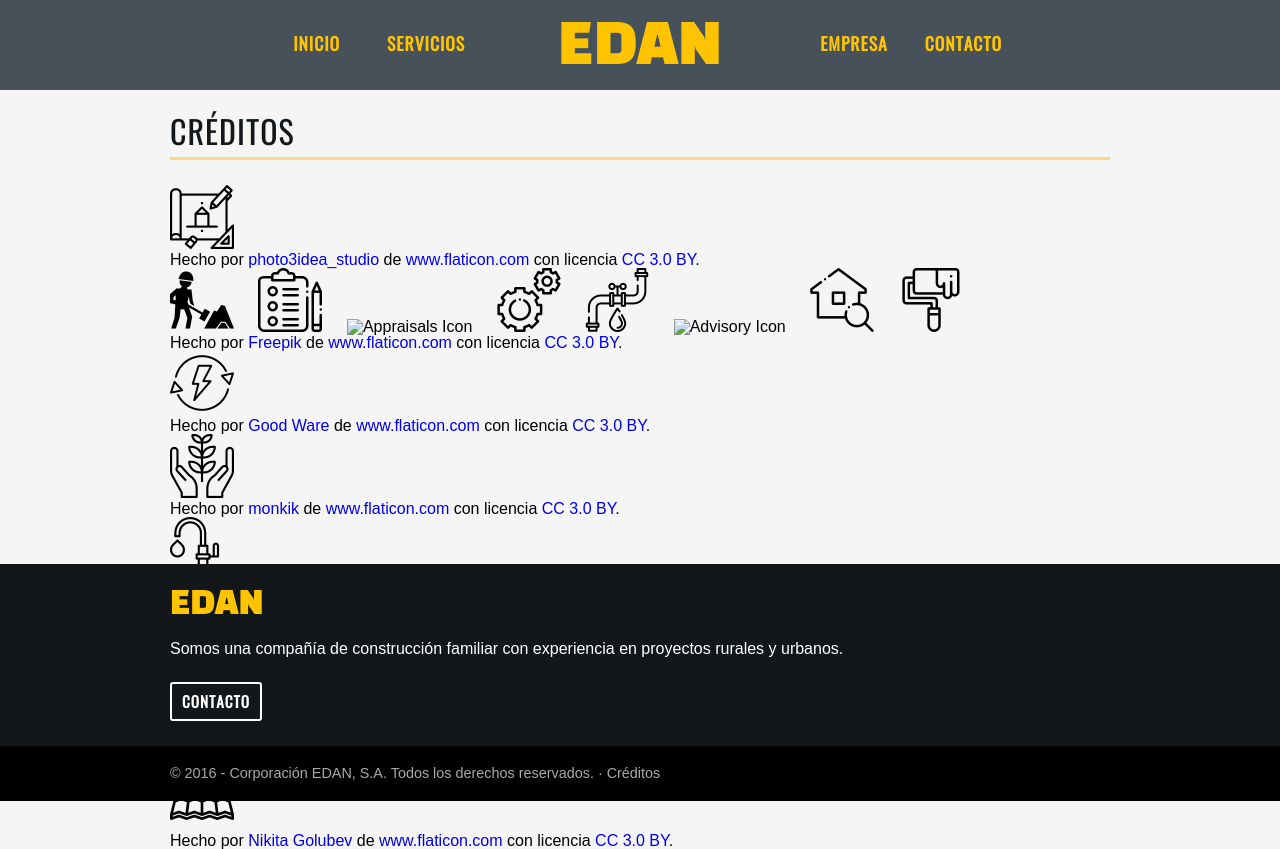
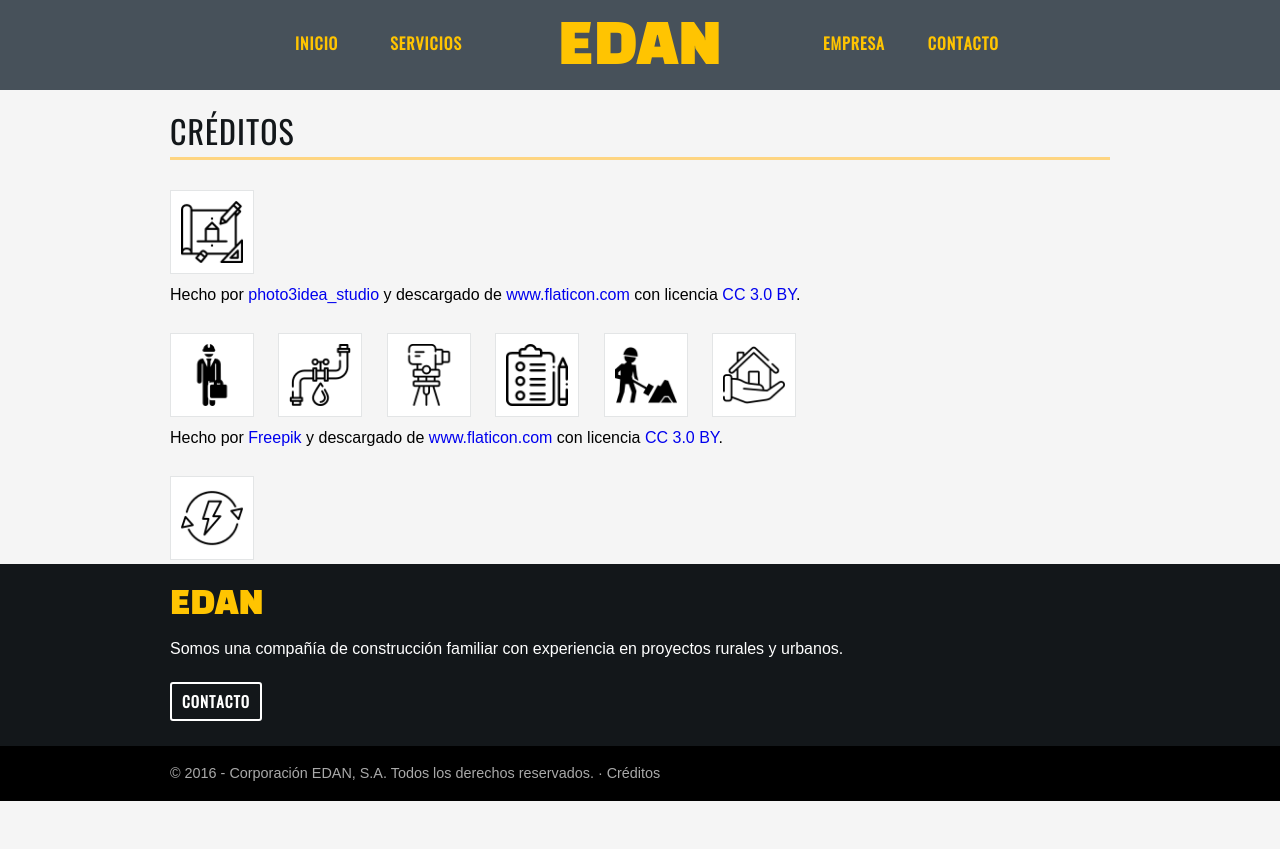
Before and after one commit to ejmiranda/edan, a plain HTML site: page pages/credits.html in a window 1280 px wide. After the commit the page ends 801 px from the top, so only its background shows below. Drawn offline with Linux system fonts and the light colour scheme.

Commit message:
Updated credit page with remaining icons and change style

```diff
--- a/pages/credits.html
+++ b/pages/credits.html
@@ -41,43 +41,35 @@
                 src="../media/services/architecture.png"
                 alt="Architecture Icon">
           </div>
-          <div class="attributions">Hecho por <a href="https://www.flaticon.com/authors/photo3idea-studio" title="photo3idea_studio">photo3idea_studio</a> de <a href="https://www.flaticon.com/" title="Flaticon">www.flaticon.com</a> con licencia <a href="http://creativecommons.org/licenses/by/3.0/" title="Creative Commons BY 3.0" target="_blank">CC 3.0 BY</a>.
+          <div class="attributions">Hecho por <a href="https://www.flaticon.com/authors/photo3idea-studio" title="photo3idea_studio">photo3idea_studio</a> y descargado de <a href="https://www.flaticon.com/" title="Flaticon">www.flaticon.com</a> con licencia <a href="http://creativecommons.org/licenses/by/3.0/" title="Creative Commons BY 3.0" target="_blank">CC 3.0 BY</a>.
           </div>
           <div class="icons">
+            <img
+                class="small-icon"
+                src="../media/services/engineering.png"
+                alt="Engineering Icon">
+            <img
+                class="small-icon"
+                src="../media/services/plumbing.png"
+                alt="Plumbing Icon">
+            <img
+                class="small-icon"
+                src="../media/services/topography.png"
+                alt="Topography Icon">
+            <img
+                class="small-icon"
+                src="../media/services/study.png"
+                alt="Study Icon">
             <img
                 class="small-icon"
                 src="../media/services/construction.png"
                 alt="Construction Icon">
             <img
                 class="small-icon"
-                src="../media/services/study.png"
-                alt="Study Icon">
-            <img
-                class="small-icon"
-                src="../media/services/appraisals.png"
-                alt="Appraisals Icon">
-            <img
-                class="small-icon"
-                src="../media/services/electromechanics.png"
-                alt="Electromechanics Icon">
-            <img
-                class="small-icon"
-                src="../media/services/plumbing.png"
-                alt="Plumbing Icon">
-            <img
-                class="small-icon"
-                src="../media/services/advisory.png"
-                alt="Advisory Icon">
-            <img
-                class="small-icon"
-                src="../media/services/detailing.png"
-                alt="Detailing Icon">
-            <img
-                class="small-icon"
-                src="../media/services/painting.png"
-                alt="Painting Icon">
+                src="../media/services/real-estate.png"
+                alt="Real Estate Icon">
           </div>
-          <div class="attributions">Hecho por <a href="http://www.freepik.com" title="Freepik">Freepik</a> de <a href="https://www.flaticon.com/" title="Flaticon">www.flaticon.com</a> con licencia <a href="http://creativecommons.org/licenses/by/3.0/" title="Creative Commons BY 3.0" target="_blank">CC 3.0 BY</a>.
+          <div class="attributions">Hecho por <a href="http://www.freepik.com" title="Freepik">Freepik</a> y descargado de <a href="https://www.flaticon.com/" title="Flaticon">www.flaticon.com</a> con licencia <a href="http://creativecommons.org/licenses/by/3.0/" title="Creative Commons BY 3.0" target="_blank">CC 3.0 BY</a>.
           </div>
           <div class="icons">
             <img
@@ -85,47 +77,7 @@
                 src="../media/services/electricity.png"
                 alt="Electricity Icon">
           </div>
-          <div class="attributions">Hecho por <a href="https://www.flaticon.com/authors/good-ware" title="Good Ware">Good Ware</a> de <a href="https://www.flaticon.com/" title="Flaticon">www.flaticon.com</a> con licencia <a href="http://creativecommons.org/licenses/by/3.0/" title="Creative Commons BY 3.0" target="_blank">CC 3.0 BY</a>.
-          </div>
-          <div class="icons">
-            <img
-                class="small-icon"
-                src="../media/services/nature.png"
-                alt="Nature Icon">
-          </div>
-          <div class="attributions">Hecho por <a href="https://www.flaticon.com/authors/monkik" title="monkik">monkik</a> de <a href="https://www.flaticon.com/" title="Flaticon">www.flaticon.com</a> con licencia <a href="http://creativecommons.org/licenses/by/3.0/" title="Creative Commons BY 3.0" target="_blank">CC 3.0 BY</a>.
-          </div>
-          <div class="icons">
-            <img
-                class="small-icon"
-                src="../media/services/hidro.png"
-                alt="Hidro Icon">
-          </div>
-          <div class="attributions">Hecho por <a href="https://www.flaticon.com/authors/mynamepong" title="mynamepong">mynamepong</a> de <a href="https://www.flaticon.com/" title="Flaticon">www.flaticon.com</a> con licencia <a href="http://creativecommons.org/licenses/by/3.0/" title="Creative Commons BY 3.0" target="_blank">CC 3.0 BY</a>.
-          </div>
-          <div class="icons">
-            <img
-                class="small-icon"
-                src="../media/services/welding.png"
-                alt="Welding Icon">
-          </div>
-          <div class="attributions">Hecho por <a href="https://www.flaticon.com/authors/smashicons" title="Smashicons">Smashicons</a> de <a href="https://www.flaticon.com/" title="Flaticon">www.flaticon.com</a> con licencia <a href="http://creativecommons.org/licenses/by/3.0/" title="Creative Commons BY 3.0" target="_blank">CC 3.0 BY</a>.
-          </div>
-          <div class="icons">
-            <img
-                class="small-icon"
-                src="../media/services/wood-work.png"
-                alt="Wood Work Icon">
-          </div>
-          <div class="attributions">Hecho por <a href="https://www.flaticon.com/authors/iconnice" title="Iconnice">Iconnice</a> de <a href="https://www.flaticon.com/" title="Flaticon">www.flaticon.com</a> con licencia <a href="http://creativecommons.org/licenses/by/3.0/" title="Creative Commons BY 3.0" target="_blank">CC 3.0 BY</a>.
-          </div>
-          <div class="icons">
-            <img
-                class="small-icon"
-                src="../media/services/roof-work.png"
-                alt="Roof Work Icon">
-          </div>
-          <div class="attributions">Hecho por <a href="https://www.flaticon.com/authors/nikita-golubev" title="Nikita Golubev">Nikita Golubev</a> de <a href="https://www.flaticon.com/" title="Flaticon">www.flaticon.com</a> con licencia <a href="http://creativecommons.org/licenses/by/3.0/" title="Creative Commons BY 3.0" target="_blank">CC 3.0 BY</a>.
+          <div class="attributions">Hecho por <a href="https://www.flaticon.com/authors/good-ware" title="Good Ware">Good Ware</a> y descargado de <a href="https://www.flaticon.com/" title="Flaticon">www.flaticon.com</a> con licencia <a href="http://creativecommons.org/licenses/by/3.0/" title="Creative Commons BY 3.0" target="_blank">CC 3.0 BY</a>.
           </div>
         </div>
       </div>
--- a/stylesheets/main.css
+++ b/stylesheets/main.css
@@ -7,7 +7,7 @@ body {
 }
 
 @font-face {
-  font-display: swap;
+  font-display: block;
   font-family: 'BlackHansSans-Regular';
   src: url(fonts/BlackHanSans-Regular.ttf);
 }
@@ -18,7 +18,7 @@ body {
 }
 
 @font-face {
-  font-display: swap;
+  font-display: block;
   font-family: 'Oswald-Regular';
   src: url(fonts/Oswald-Regular.ttf);
 }
@@ -41,8 +41,8 @@ body {
 }
 
 .nav-item {
-  font-size: 1.1em;
-  font-weight: bolder;
+  font-size: 1em;
+  font-weight: bold;
 }
 
 .previous,
@@ -149,7 +149,8 @@ header {
   border-bottom: 3px solid #fed581;
 }
 
-.service {
+.service,
+.small-icon {
   background-color: white;
   border: 1px solid rgba(71, 81, 90, 0.15); /* #47515a */
 }
@@ -431,10 +432,19 @@ a {
   margin: 20px 0;
 }
 
+.icons {
+  margin-top: 30px;
+}
+
 .small-icon {
-  height: 64px;
+  height: 84px;
   margin-right: 20px;
-  width: 64px;
+  padding: 10px;
+  width: 84px;
+}
+
+.attributions {
+  margin: 10px 0;
 }
 
 .bottom {
```
Also changed, not shown: index.html (+2 -2 lines), media/services/real-estate.png (renamed from media/services/real-state.png).
